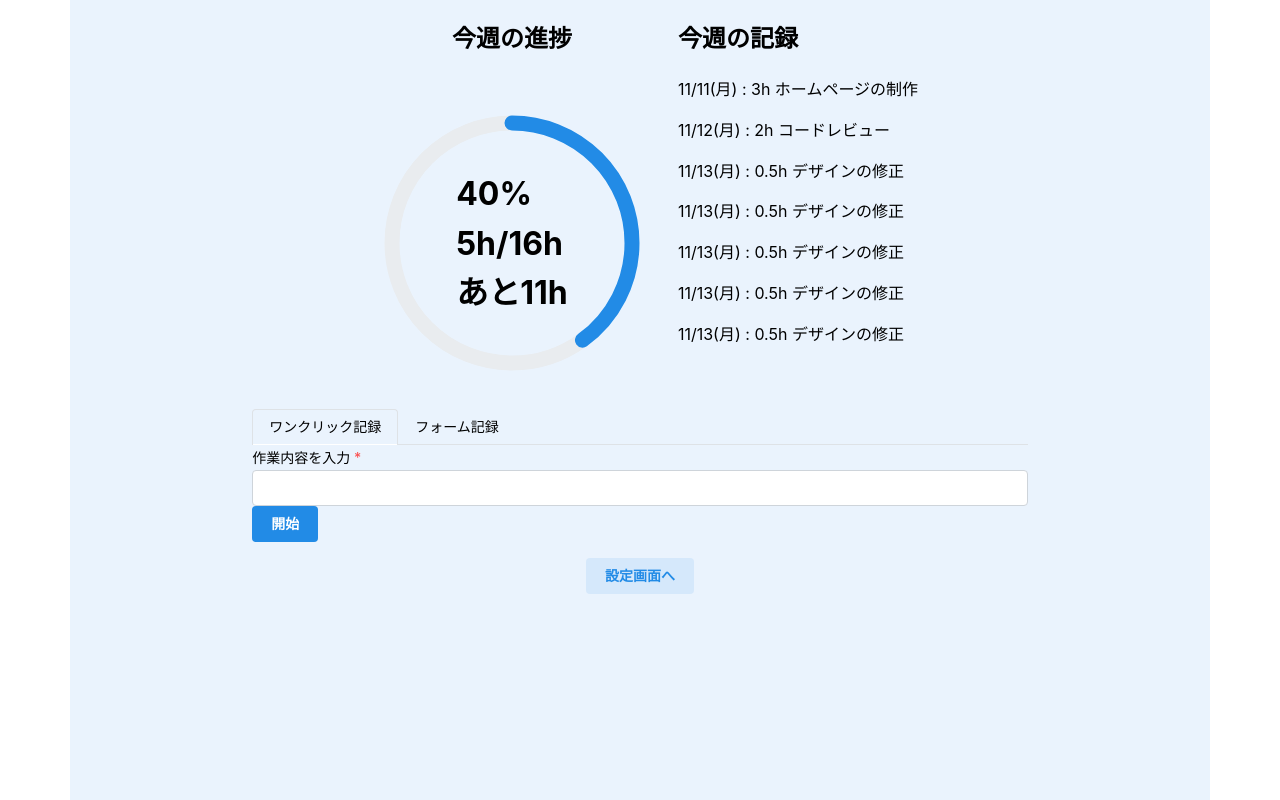
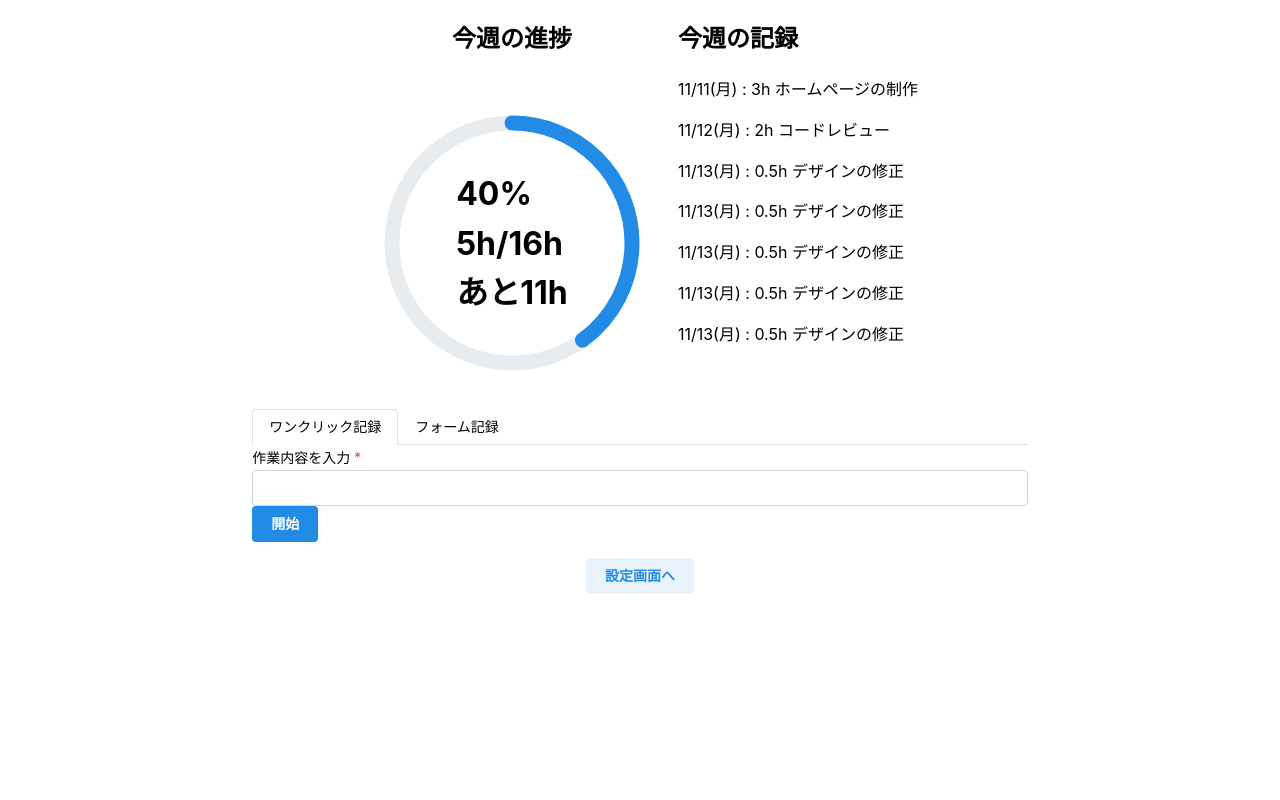
Before and after one commit to mokkun55/work-timer, a React (Vite) app: page / in a window 1280 px wide. Built offline with nearby package versions, Linux system fonts and the light colour scheme.

Commit message:
del: background color

```diff
--- a/src/pages/Home/index.tsx
+++ b/src/pages/Home/index.tsx
@@ -10,7 +10,7 @@ import { Form } from "@/features/input/components/form";
 
 export const Home = (): React.ReactNode => {
   return (
-    <Container size="lg" h="100vh" bg="#EAF3FD">
+    <Container size="lg" h="100vh">
       <Flex direction="column" gap="md" justify="center" align="center">
         <Grid grow>
           {/* 現在の進捗 */}
```
